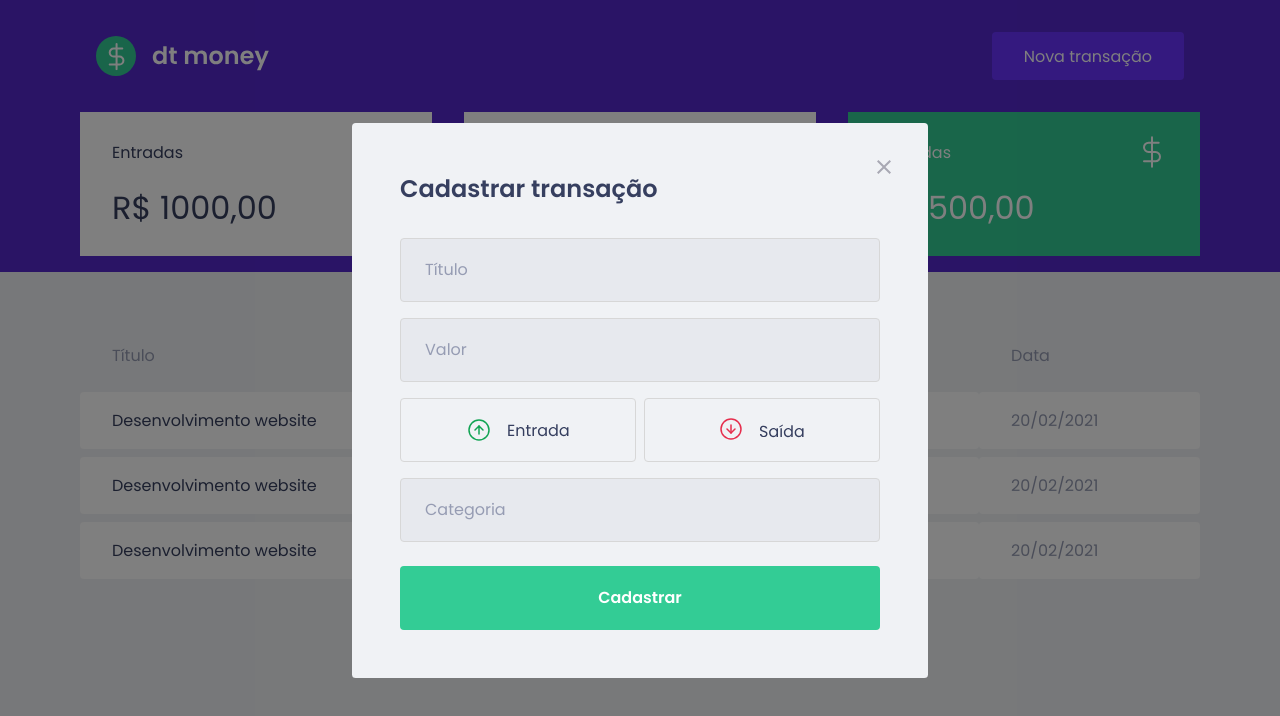
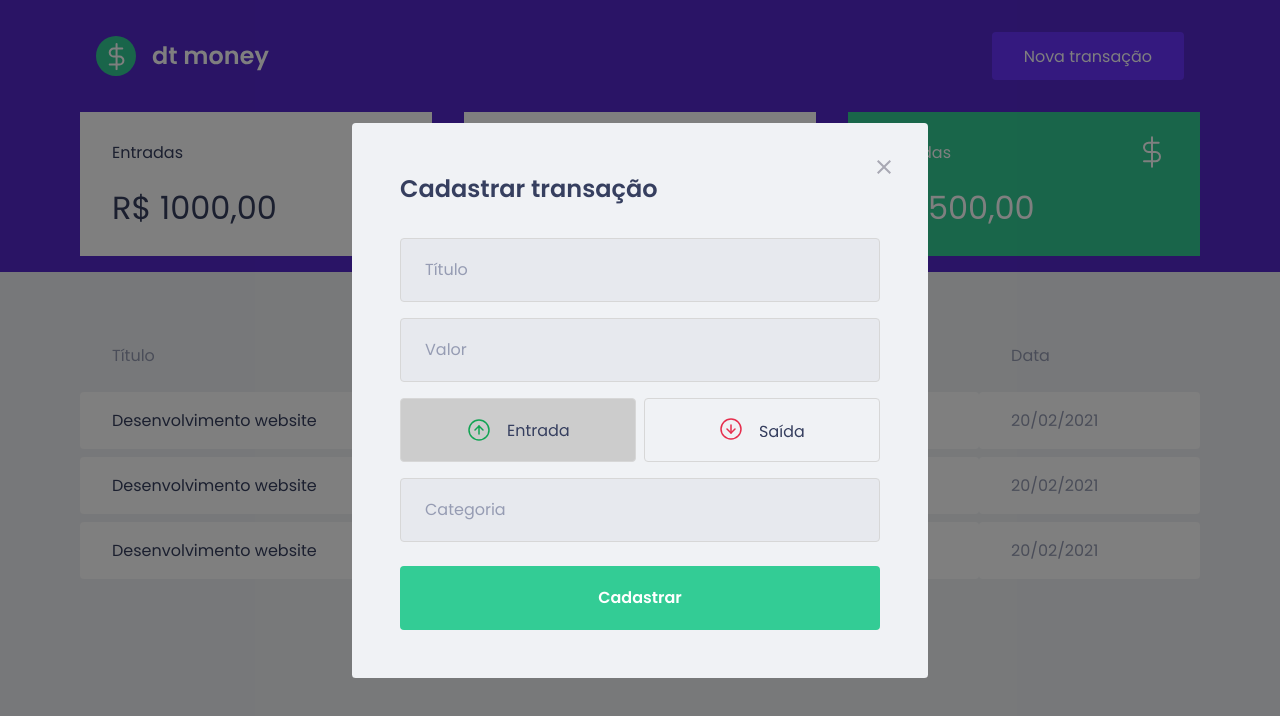
Before and after one commit to MayaraSs/account-manager-react-typescript, a React (Create React App) app: page / in a window 1280 px wide. Both pictures are taken after a click on the button "Nova transação". Shown: the top 716 px of the page. Built offline with nearby package versions, Linux system fonts and the light colour scheme; no server answers; what miragejs would draw is missing.

Commit message:
Edit button operation and style

```diff
--- a/src/components/NewTransactionModal/index.tsx
+++ b/src/components/NewTransactionModal/index.tsx
@@ -1,16 +1,17 @@
-import React from "react";
+import React, { useState } from "react";
 import Modal from 'react-modal'
-import { Container, TransactionTypeContainer } from "./styles";
+import { Container, TransactionTypeContainer, RadioBox} from "./styles";
 import closeImg from '../../assets/close.svg'
 import incomeImg from '../../assets/income.svg'
 import outcomeImg from '../../assets/outcome.svg'
-
 interface Props {
   isOpen: boolean;
   onRequestClose: () => void;
 }
 
 export function NewTransactionModal( {isOpen, onRequestClose}: Props){
+
+  const [type, setType] = useState('deposit')
 
   return (
     <Modal
@@ -41,13 +42,21 @@
         />
 
         <TransactionTypeContainer>
-          <button type="button">
+          <RadioBox
+            type="button"
+            isActive={type === 'deposit'}
+            onClick={() => {setType('deposit')}}
+          >
             <img src={incomeImg} alt="Entrada" />
-          </button>
+          </RadioBox>
 
-          <button type="button">
+          <RadioBox
+            type="button"
+            isActive={type === 'withdraw'}
+            onClick={() => {setType('withdraw')}}
+          >
             <img src={outcomeImg} alt="Saída" />
-          </button>
+          </RadioBox>
         </TransactionTypeContainer>
 
         <input
--- a/src/components/NewTransactionModal/styles.ts
+++ b/src/components/NewTransactionModal/styles.ts
@@ -54,13 +54,18 @@
   display: grid;
   grid-template-columns: 1fr 1fr;
   gap: 0.5rem;
+`
 
-  button {
+interface RadiosBoxProps {
+  isActive: boolean;
+}
+
+export const RadioBox = styled.button<RadiosBoxProps>`
   height: 4rem;
   border: 1px solid #d7d7d7;
   border-radius: 0.25rem;
 
-    background: transparent;
+  background: ${(props) => props.isActive ? '#ccc' : 'transparent'};
 
   display: flex;
   align-items: center;
@@ -72,7 +77,6 @@
   &:hover{
     border-color: ${darken(0.1, '#d7d7d7')};
   }
-  }
 
   span{
     display: inline-block;
@@ -80,5 +84,4 @@
     font-size: 1rem;
     color: var(--text-title);
   }
-
 `
```
Also changed, not shown: 1 other file (tests, documents, lock files or other folders). Lines whose indentation alone changed are shown as unchanged.
